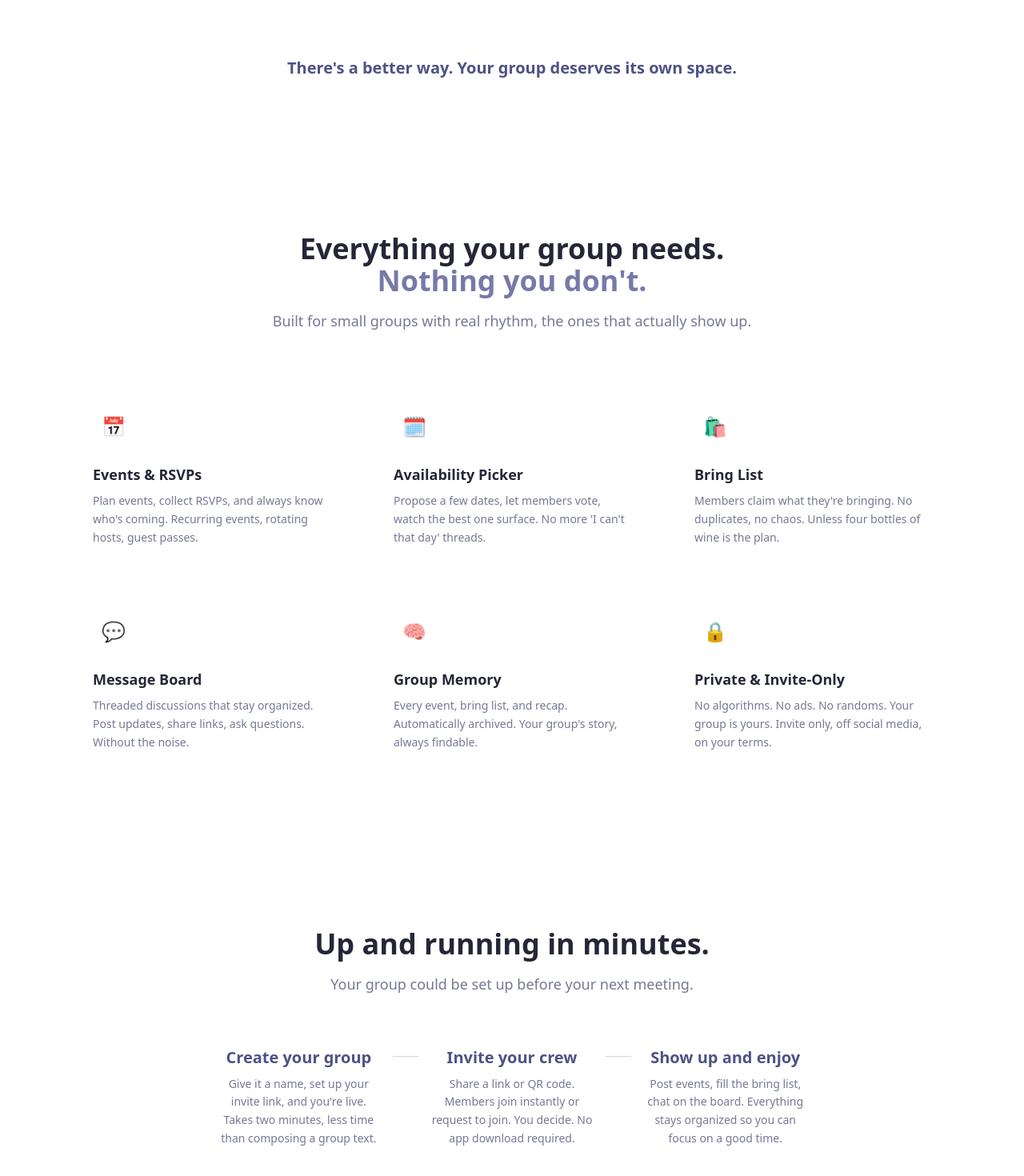
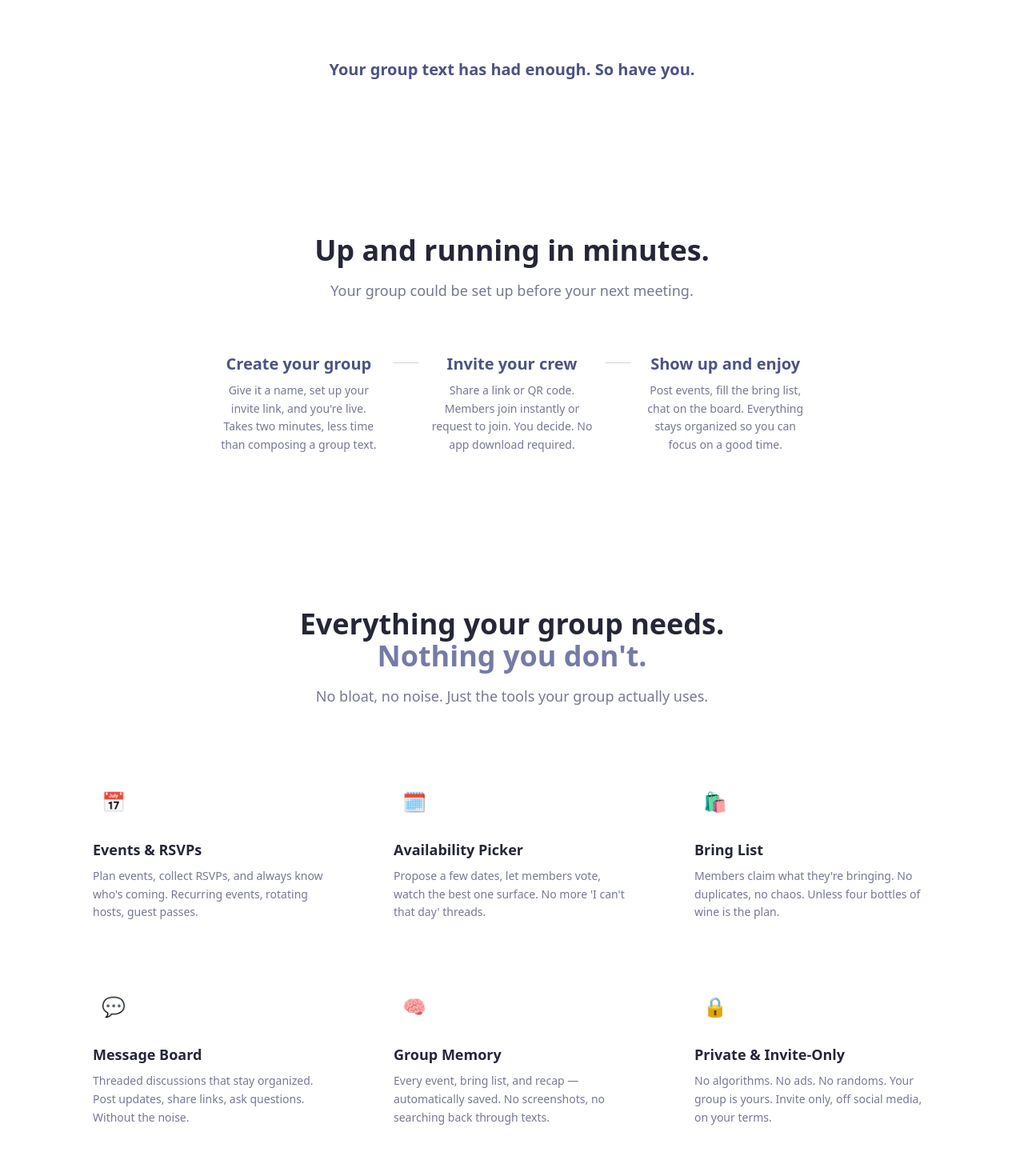
Before and after one commit to CorieHowell/buzz-me-in, a SvelteKit app: page / in a window 1280 px wide. Shown: the part 1284-2754 px from the top of the page at 80% size. Built offline with nearby package versions, Linux system fonts and the light colour scheme.

Commit message:
Add files via upload

```diff
--- a/src/routes/+page.svelte
+++ b/src/routes/+page.svelte
@@ -67,7 +67,7 @@
     {
       icon: '🧠',
       title: 'Group Memory',
-      desc: "Every event, bring list, and recap. Automatically archived. Your group's story, always findable."
+      desc: "Every event, bring list, and recap — automatically saved. No screenshots, no searching back through texts."
     },
     {
       icon: '🔒',
@@ -208,9 +208,9 @@
       </div>
 
       <h1 class="text-5xl lg:text-6xl font-extrabold text-white leading-[1.1] mb-6">
-        Your group,<br />
-        <span style="color: var(--color-accent);">finally</span><br />
-        organized.
+        Your group deserves<br />
+        <span style="color: var(--color-accent);">better</span> than<br />
+        a group text.
       </h1>
 
       <p class="text-lg leading-relaxed mb-10" style="color: rgba(255,255,255,0.68);">
@@ -304,41 +304,9 @@
 
     <div class="text-center mt-14">
       <p class="text-xl font-semibold" style="color: var(--color-primary);">
-        There's a better way.
-        <span style="color: var(--color-accent-soft);">Your group deserves its own space.</span>
-      </p>
-    </div>
-  </div>
-</section>
-
-<!-- ── FEATURES ── -->
-<section class="py-24" style="background: var(--color-surface-purple);">
-  <div class="max-w-6xl mx-auto px-6">
-    <div class="text-center mb-16">
-      <h2 class="text-4xl font-extrabold mb-4" style="color: var(--color-header);">
-        Everything your group needs.<br />
-        <span style="color: var(--color-secondary);">Nothing you don't.</span>
-      </h2>
-      <p class="text-lg max-w-2xl mx-auto" style="color: var(--color-muted-foreground);">
-        Built for small groups with real rhythm, the ones that actually show up.
-      </p>
-    </div>
-
-    <div class="grid sm:grid-cols-2 lg:grid-cols-3 gap-6">
-      {#each features as feature}
-        <div
-          class="p-7 rounded-2xl bg-white"
-        >
-          <div
-            class="rounded-xl flex items-center justify-center text-2xl mb-5"
-            style="background: var(--color-surface-amber); width: 3.25rem; height: 3.25rem;"
-          >
-            {feature.icon}
-          </div>
-          <h3 class="font-bold text-lg mb-2" style="color: var(--color-header);">{feature.title}</h3>
-          <p class="text-sm leading-relaxed" style="color: var(--color-muted-foreground);">{feature.desc}</p>
-        </div>
-      {/each}
+          Your group text has had enough.
+          <span style="color: var(--color-accent-soft);">So have you.</span>
+        </p>
     </div>
   </div>
 </section>
@@ -368,6 +336,38 @@
             <div class="hidden md:block h-px w-8" style="background: var(--color-primary); opacity: 0.25;"></div>
           </div>
         {/if}
+      {/each}
+    </div>
+  </div>
+</section>
+
+<!-- ── FEATURES ── -->
+<section class="py-24" style="background: var(--color-surface-purple);">
+  <div class="max-w-6xl mx-auto px-6">
+    <div class="text-center mb-16">
+      <h2 class="text-4xl font-extrabold mb-4" style="color: var(--color-header);">
+        Everything your group needs.<br />
+        <span style="color: var(--color-secondary);">Nothing you don't.</span>
+      </h2>
+      <p class="text-lg max-w-2xl mx-auto" style="color: var(--color-muted-foreground);">
+        No bloat, no noise. Just the tools your group actually uses.
+      </p>
+    </div>
+
+    <div class="grid sm:grid-cols-2 lg:grid-cols-3 gap-6">
+      {#each features as feature}
+        <div
+          class="p-7 rounded-2xl bg-white"
+        >
+          <div
+            class="rounded-xl flex items-center justify-center text-2xl mb-5"
+            style="background: var(--color-surface-amber); width: 3.25rem; height: 3.25rem;"
+          >
+            {feature.icon}
+          </div>
+          <h3 class="font-bold text-lg mb-2" style="color: var(--color-header);">{feature.title}</h3>
+          <p class="text-sm leading-relaxed" style="color: var(--color-muted-foreground);">{feature.desc}</p>
+        </div>
       {/each}
     </div>
   </div>
@@ -428,7 +428,7 @@
     <div class="grid md:grid-cols-2 gap-8 items-start">
       <!-- Free tier -->
       <div class="p-8 rounded-3xl bg-white">
-        <p class="text-sm font-bold uppercase tracking-wider mb-3" style="color: var(--color-secondary);">Free Forever</p>
+        <p class="text-sm font-bold uppercase tracking-wider mb-3" style="color: var(--color-secondary);">Buzz Free</p>
         <div class="flex items-end gap-1 mb-1">
           <span class="text-5xl font-black" style="color: var(--color-header);">$0</span>
         </div>
@@ -503,11 +503,11 @@
   <div class="max-w-2xl mx-auto px-6 text-center relative z-10">
     <div class="text-5xl mb-6">🔔</div>
     <h2 class="text-4xl font-extrabold text-white mb-5">
-      Be first in line.
+      Your group is out there.<br />Let's get you set up.
     </h2>
     <p class="text-lg mb-10" style="color: rgba(255,255,255,0.65);">
       Buzz Me In is launching soon. Drop your email and we'll buzz you the moment
-      it's ready, plus early adopter pricing, just for being early.
+      it's ready — plus early adopter pricing, just for being early.
     </p>
 
     {#if submitted}
```
